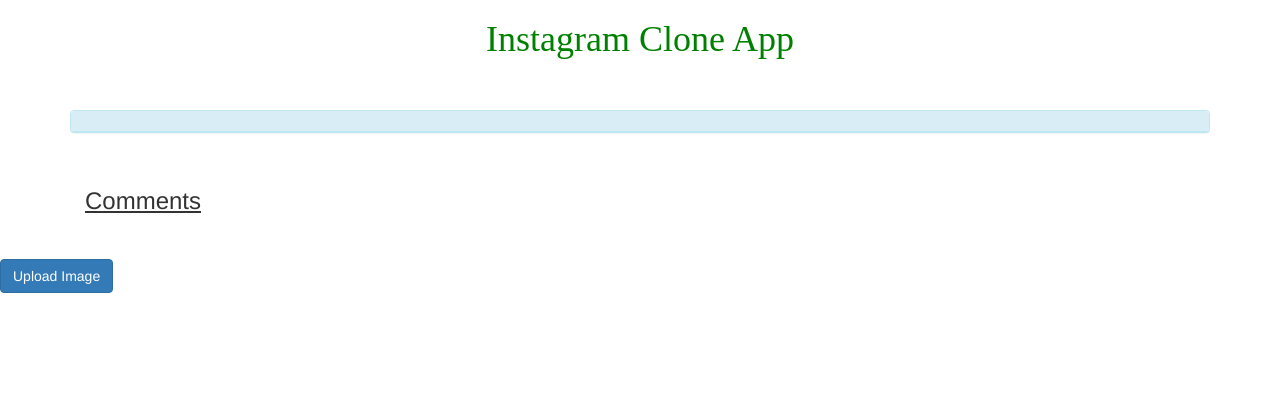
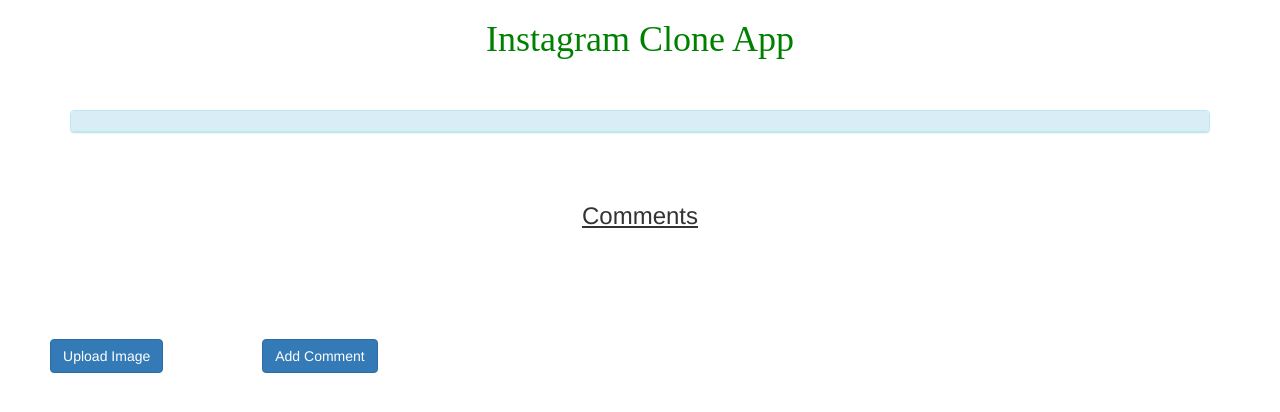
Before and after one commit to munganyendesandrine/InstagramClone, a Django app: page / in a window 1280 px wide. Shown: the part 96-508 px from the top of the page. Run offline with Django 3.2, Linux system fonts and the light colour scheme; the visitor is signed in with stand-in values (Sample User, id 1); data that the repository does not hold is empty; some libraries are stand-ins or nearby versions.

Commit message:
comments displayed

```diff
--- a/instagram_cloneapp/templates/welcome.html
+++ b/instagram_cloneapp/templates/welcome.html
@@ -16,9 +16,7 @@
               <strong>{{i.bio}}</strong>
             </div> -->
             <div class="col-md-1">
-              <strong>Posts:
-                <!-- {{i.username}} -->
-              </strong>
+              <strong>Posts: <!-- {{i.username}} --> </strong>
             </div>
             <div class="col-md-1">
               <strong>Following:</strong>
@@ -28,7 +26,8 @@
             </div>
             {% endfor %}
 
-          </div> </div>
+          </div>
+        </div>
         <div class="panel-body">
           <div class="imgnew">
 
@@ -40,23 +39,31 @@
                   </div>
               {% endfor %}
 
-              <h3><u>Comments</u></h3>
-              {% for z in commenting %}
-              <div class="row">
-                  <div class="col-md-3">
-              <strong>{{z.comments}} <br></strong>
           </div>
-              {% endfor %}
-
-            </div>
-            <br>
+            <!-- <br> -->
             </div>
           </div>
             <!-- <p><a href="#" class="btn btn-primary ">Upload Image</a></p> -->
           </div>
-          <p><a href="{%url 'mypicture'%}" class="btn btn-primary ">Upload Image</a></p>
-          <!-- <p><a href="{%url 'mycomment'%}" class="btn btn-primary ">Add Comment</a></p> -->
+          <h3 class='text-center'><u>Comments</u></h3><br>
+          {% for z in commenting %}
+          <div class="row">
+              <div class="col-md-4">
+                <strong>{{z.comments}} <br></strong>
+              </div>
+          {% endfor %}<br>
+
+          </div>
+          <br><br><br>
+          <div class="col-md-2">
+            <p class='text-center'><a href="{%url 'mypicture'%}" class="btn btn-primary ">Upload Image</a></p>
+          </div>
+          <div class="col-md-2">
+          <p class='text-center'><a href="{%url 'mycomment'%}" class="btn btn-primary ">Add Comment</a></p>
+        </div>
+        </div>
     </div>
   </div>
 
+
 {% endblock %}
```
Lines whose indentation alone changed are shown as unchanged.
